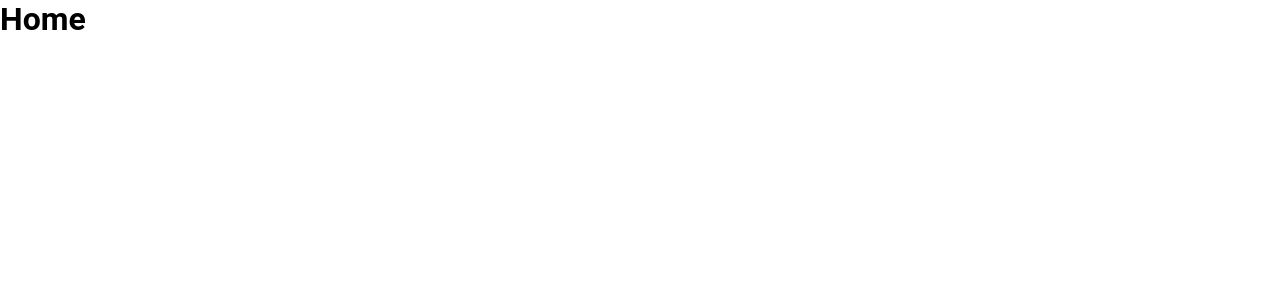
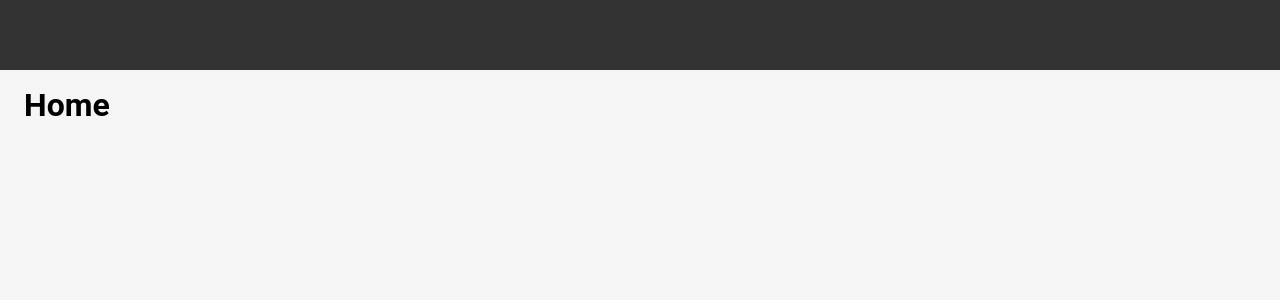
Before and after one commit to victorgpd/restsys, a React (Vite) app: page / in a window 1280 px wide. Shown: the top 300 px of the page. Built offline with nearby package versions, Linux system fonts and the light colour scheme.

Commit message:
criação do header e do main

```diff
--- a/src/App.tsx
+++ b/src/App.tsx
@@ -1,12 +1,17 @@
 import { createBrowserRouter, RouterProvider } from "react-router-dom";
 import { privateRoutes, screensRoutes } from "./app/routes";
+import Header from "./components/Header";
+import Main from "./components/Main";
 
 function App() {
   const routes = createBrowserRouter([...screensRoutes, ...privateRoutes]);
 
   return (
     <>
-      <RouterProvider router={routes} />
+      <Header />
+      <Main>
+        <RouterProvider router={routes} />
+      </Main>
     </>
   );
 }
--- /dev/null
+++ b/src/components/Header/index.tsx
@@ -0,0 +1,7 @@
+import { HeaderContainer } from "./styles";
+
+const Header = () => {
+  return <HeaderContainer></HeaderContainer>;
+};
+
+export default Header;
--- /dev/null
+++ b/src/components/Header/styles.ts
@@ -0,0 +1,15 @@
+import styled from "styled-components";
+
+export const HeaderContainer = styled.header`
+  width: 100%;
+  height: 70px;
+  padding: 16px 24px;
+
+  color: #ffffff;
+  background-color: #333333;
+  box-shadow: 0 2px 4px rgba(0, 0, 0, 0.1);
+
+  display: flex;
+  align-items: center;
+  justify-content: space-between;
+`;
--- /dev/null
+++ b/src/components/Main/index.tsx
@@ -0,0 +1,7 @@
+import { MainContainer } from "./styles";
+
+const Main = ({ children }: { children: React.ReactNode }) => {
+  return <MainContainer>{children}</MainContainer>;
+};
+
+export default Main;
--- /dev/null
+++ b/src/components/Main/styles.ts
@@ -0,0 +1,8 @@
+import styled from "styled-components";
+
+export const MainContainer = styled.main`
+  flex: 1;
+  padding: 16px 24px;
+
+  background-color: #f5f5f5;
+`;
```
